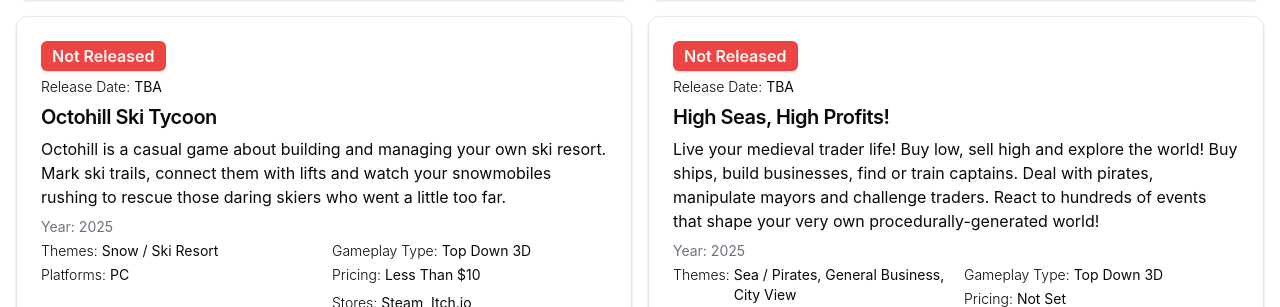
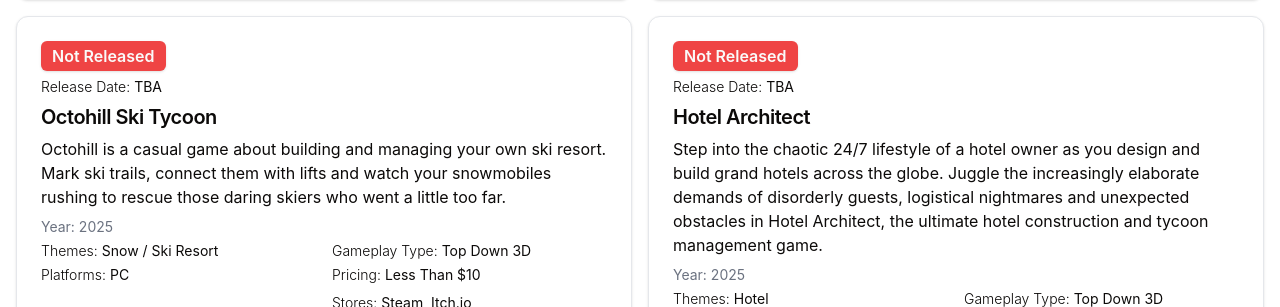
Before and after one commit to loststargames/the-tycoon-list, a React (Vite) app: page / in a window 1280 px wide. Shown: the part 1181-1488 px from the top of the page. Built offline with nearby package versions, Linux system fonts and the light colour scheme.

Commit message:
add hotel architect

```diff
--- a/src/data/games/gamesH.ts
+++ b/src/data/games/gamesH.ts
@@ -105,4 +105,22 @@ export const gamesH: Game[] = [
     gameplayType: [GameplayType.Isometric],
     pricing: [Pricing.NotSet],
   },
+  {
+    title: "Hotel Architect",
+    description:
+      "Step into the chaotic 24/7 lifestyle of a hotel owner as you design and build grand hotels across the globe. Juggle the increasingly elaborate demands of disorderly guests, logistical nightmares and unexpected obstacles in Hotel Architect, the ultimate hotel construction and tycoon management game.",
+    releaseDate: "TBA",
+    year: 2025,
+    themes: [Theme.Hotel],
+    platforms: [Platform.PC],
+    stores: [Store.Steam],
+    links: [
+      {
+        url: "https://store.steampowered.com/app/1602000/Hotel_Architect/",
+        name: Store.Steam,
+      },
+    ],
+    gameplayType: [GameplayType.TopDown3D],
+    pricing: [Pricing.NotSet],
+  },
 ];
```
